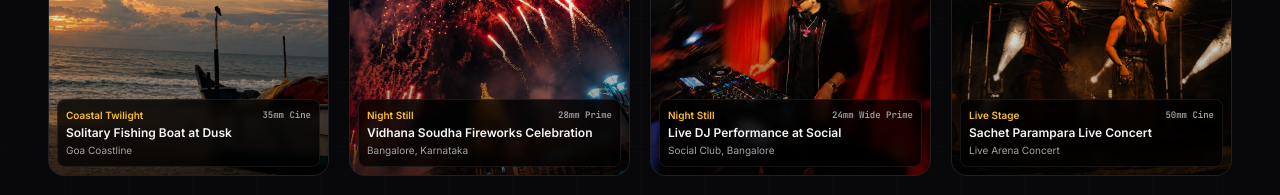
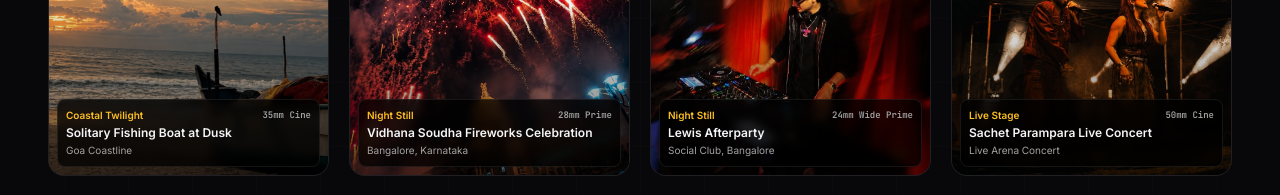
Before and after one commit to kevinbhutwala/elton-portfolio, a Next.js app: page / in a window 1280 px wide. Shown: the part 9400-9595 px from the top of the page. Built offline with nearby package versions, Linux system fonts and the light colour scheme.

Commit message:
fix(archive): update title to Lewis Afterparty for IMG_2595

```diff
--- a/src/components/VisualArchive.tsx
+++ b/src/components/VisualArchive.tsx
@@ -49,7 +49,7 @@ const archivePhotos: ArchivePhoto[] = [
   {
     id: 'c3',
     src: '/clicks/IMG_2595.jpg',
-    title: 'Live DJ Performance at Social',
+    title: 'Lewis Afterparty',
     category: 'Night Still',
     iso: 'ISO 3200',
     shutter: '1/30s',
```
